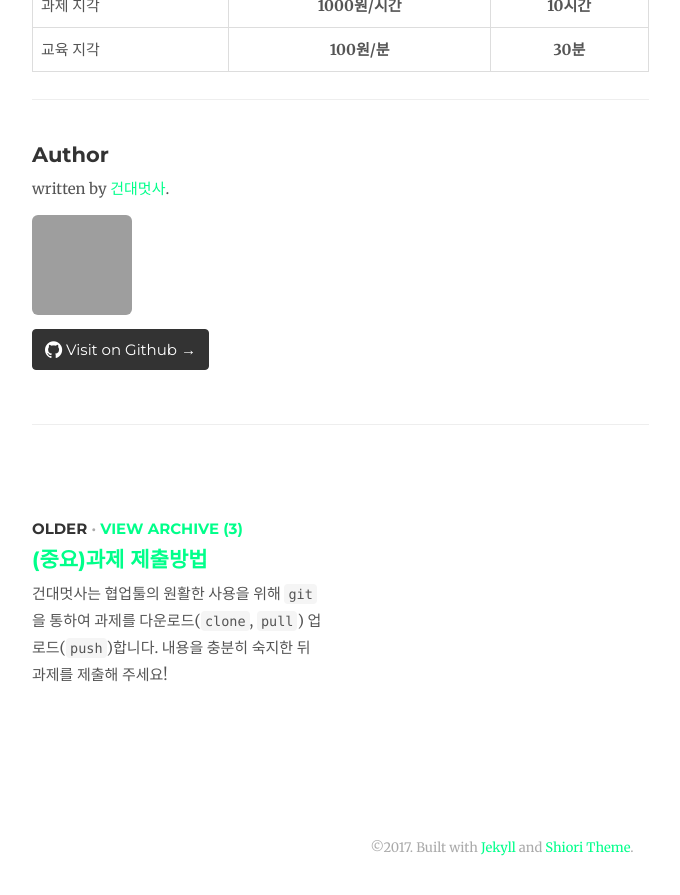
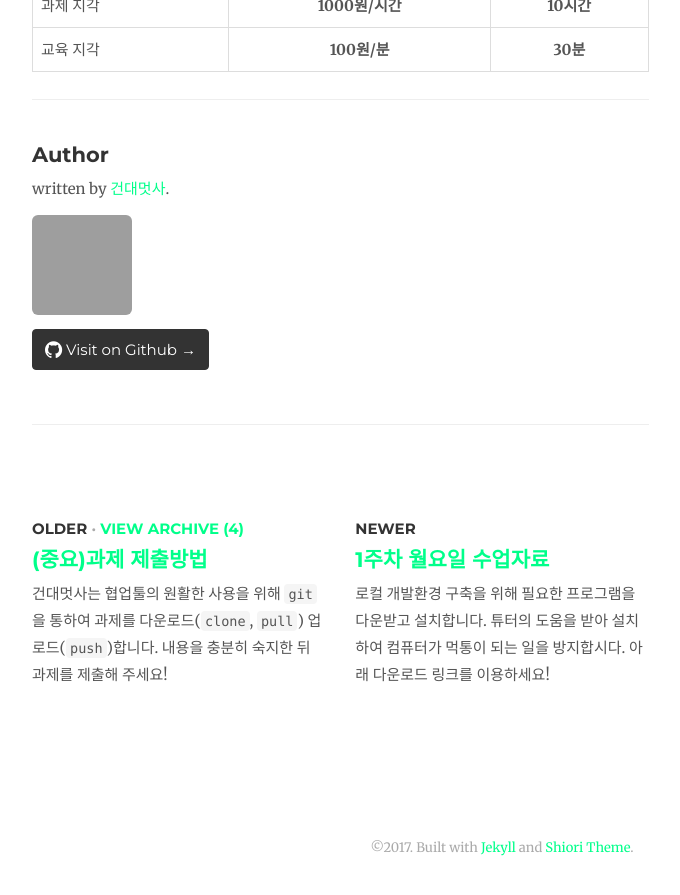
Before and after one commit to likelionkonkuk/likelionkonkuk_before_github, a Jekyll site: the page built from _posts/2017-03-18-notice-5th_rules.md, in a window 1280 px wide and 900 px high, scrolled down 2832 px, cut to the strip 0-895 px from the top of the window. Shown: the whole strip, without its empty margins (138-818 px from the left). Built offline with Jekyll 4.4.1, drawn with Linux system fonts in a browser that asks for light colours; nearby versions of some CDN libraries; emoji names are drawn with the system emoji font; comment, search, counter and statistics services are not loaded; grey boxes are pictures that could not be loaded.

Commit message:
Add material

```diff
--- a/_includes/nav.html
+++ b/_includes/nav.html
@@ -1,3 +1,4 @@
 <li><a href="{{ "/archive" | prepend:site.baseurl }}">목록</a></li>
 <li><a href="{{ "/homework" | prepend:site.baseurl }}">과제</a></li>
 <li><a href="{{ "/challenge" | prepend:site.baseurl }}">첼린지</a></li>
+<li><a href="{{ "/material" | prepend:site.baseurl }}">수업자료</a></li>
--- /dev/null
+++ b/_posts/2017-03-20-material-w1-mon.md
@@ -0,0 +1,50 @@
+---
+title: "1주차 월요일 수업자료"
+tag: material
+author: "천민우"
+---
+
+로컬 개발환경 구축을 위해 필요한 프로그램을 다운받고 설치합니다. 튜터의 도움을 받아 설치하여 컴퓨터가 먹통이 되는 일을 방지합시다. 아래 다운로드 링크를 이용하세요!
+
+### 다운로드링크
+
+- [크롬 다운로드](https://www.google.co.kr/chrome/browser/desktop/)
+- [서브라임텍스트 다운로드](https://www.google.co.kr/chrome/browser/desktop/)
+- [소스트리 다운로드](https://www.sourcetreeapp.com/)
+
+### 윈도우즈 only
+- [Rails Installer 다운로드](http://railsinstaller.org/en)
+- 윈도우즈담당 튜터의 도움
+
+### 매킨토시 only
+- [Iterm2 다운로드](https://www.iterm2.com/)
+- 매킨토시담당 튜터의 도움
+
+
+
+---
+
+### 유의사항
+- 매킨토시 사용자와 윈도우 사용자의 설치파일이 다릅니다.
+- **반드시** 담당 튜터의 도움을 받아 설치하도록 합니다.
+
+---
+
+### 참고자료
+- [Mackdown Syntax](https://gist.github.com/ihoneymon/652be052a0727ad59601)
+- [HTML5TEST](https://html5test.com/)
+- [CSS-Trigger](https://csstriggers.com)
+- [15 most popular languages used on GitHub](https://octoverse.github.com/)
+- [Ruby programs versus Python 3](https://benchmarksgame.alioth.debian.org/u64q/ruby.html)
+- [What Programming Language Should a Beginner Learn in 2016?](https://www.codementor.io/learn-programming/beginner-programming-language-job-salary-community)
+- [Google Trends](https://trends.google.com/trends/explore?date=all&q=%2Fm%2F0505cl,%2Fm%2F06y_qx)
+
+---
+
+## Author
+
+written by [천민우](https://project42da.github.io).
+
+![](https://avatars.githubusercontent.com/project42da?v=2&s=100)
+
+<a href="https://project42da.github.io" target="_blank" class="btn btn-black"><i class="fa fa-github fa-lg"></i> Visit on Github Page &rarr;</a>
--- /dev/null
+++ b/material.html
@@ -0,0 +1,23 @@
+---
+title: Material
+permalink: "material/index.html"
+---
+<h2>수업에 필요한 자료들입니다. 참고하세요!</h2>
+<br>
+<div class="page-archive">
+{% for post in site.posts %}
+  {% if post.tag == "meterial"%}
+  {% assign post_month_year = post.date | date: "%B %Y" %}
+  {% assign newer_post_month_year = post.next.date | date: "%B %Y" %}
+  {% if post_month_year != newer_post_month_year %}
+    <h3 class="section-header-archive">
+      {{ post_month_year }}
+    </h3>
+  {% endif %}
+  <p>
+    <a href="{{ post.url | prepend:site.baseurl}}" class="post-title-archive list">{{ post.title }}</a>
+    <small class="text-muted">{{post.author}} | {{post.tag}} | {{ post.date | date_to_string }}</small>
+  </p>
+  {% endif %}
+{% endfor %}
+</div>
```
